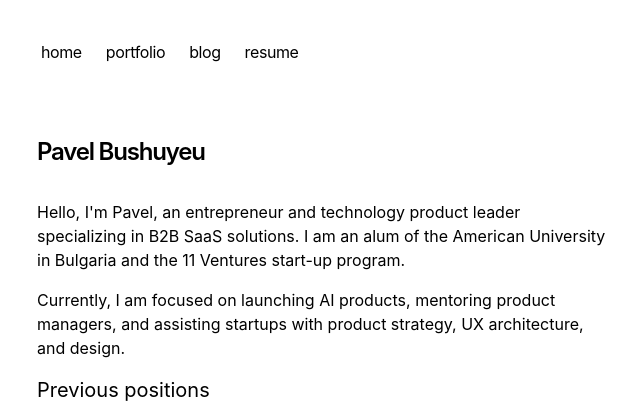
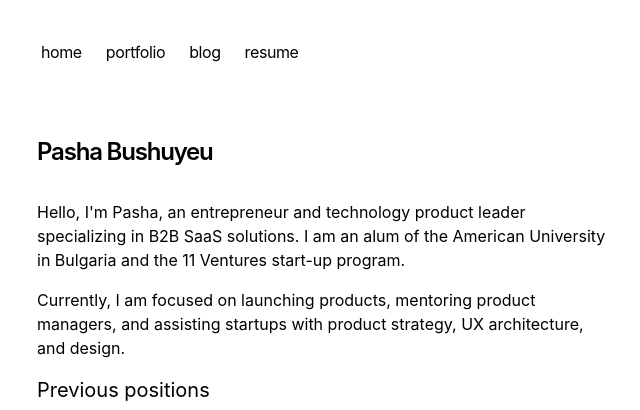
Before and after one commit to bushuyeu/portfolio, a Next.js app: page / in a window 1280 px wide. Shown: the top 410 px of the page, without its empty margins (315-955 px from the left). Built offline with nearby package versions, Linux system fonts and the light colour scheme.

Commit message:
name changes

```diff
--- a/app/not-found.tsx
+++ b/app/not-found.tsx
@@ -2,9 +2,9 @@ export default function NotFound() {
   return (
     <section>
       <h1 className="mb-8 text-2xl font-semibold tracking-tighter">
-        404 - Page Not Found
+        Page Not Found
       </h1>
-      <p className="mb-4">The page you are looking for does not exist.</p>
+      <p className="mb-4">The thing you are looking for does not exist yet.</p>
     </section>
-  )
+  );
 }
--- a/app/page.tsx
+++ b/app/page.tsx
@@ -4,16 +4,16 @@ export default function Page() {
   return (
     <section>
       <h1 className="mb-8 text-2xl font-semibold tracking-tighter">
-        Pavel Bushuyeu
+        Pasha Bushuyeu
       </h1>
       <h3 className="mb-4">
         {`
-        Hello, I'm Pavel, an entrepreneur and technology product leader specializing in B2B SaaS solutions. I am an alum of the American University in Bulgaria and the 11 Ventures start-up program.
+        Hello, I'm Pasha, an entrepreneur and technology product leader specializing in B2B SaaS solutions. I am an alum of the American University in Bulgaria and the 11 Ventures start-up program.
         `}
       </h3>
       <h3 className="mb-4">
         {`
-        Currently, I am focused on launching AI products, mentoring product managers, and assisting startups with product strategy, UX architecture, and design.
+        Currently, I am focused on launching products, mentoring product managers, and assisting startups with product strategy, UX architecture, and design.
         `}
       </h3>
       <h3 className="mb-4 text-xl">
--- a/app/portfolio/page.tsx
+++ b/app/portfolio/page.tsx
@@ -2,7 +2,7 @@ import { PortfolioWorks } from "app/components/works";
 
 export const metadata = {
   title: "Portfolio - PB",
-  description: "Pavel Bushuyeu's portfolio of work",
+  description: "Pasha Bushuyeu's portfolio of work",
 };
 
 export default function Page() {
--- a/app/portfolio/posts/portfolio.mdx
+++ b/app/portfolio/posts/portfolio.mdx
@@ -1,5 +1,5 @@
 ---
-title: Personal Portfolio Website
+title: Portfolio Website
 publishedAt: "2024-08-15"
 summary: A modern, responsive portfolio website built with Next.js, React, and Tailwind CSS
 technologies: Next.js, React, TypeScript, Tailwind CSS, MDX
```
